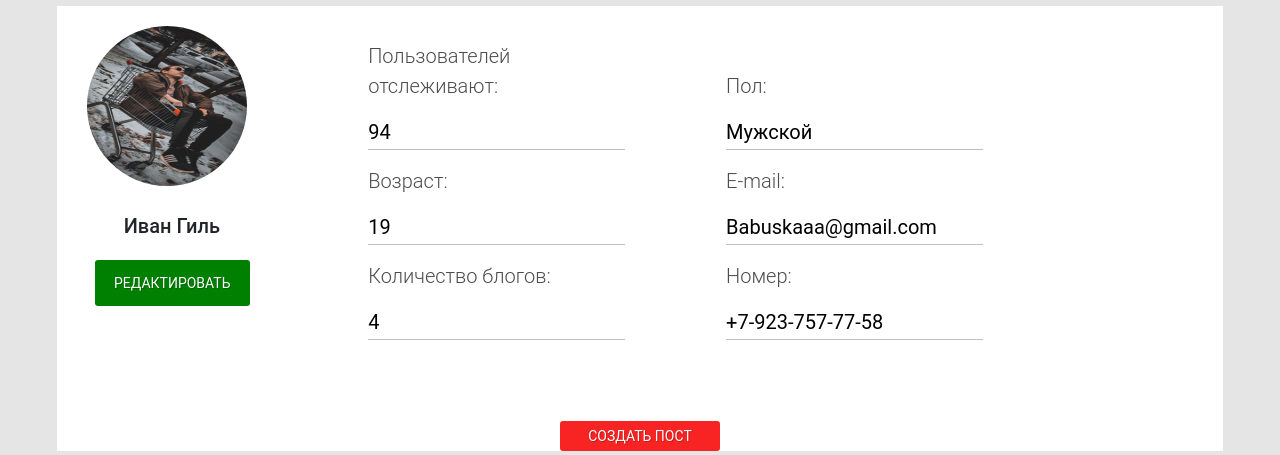
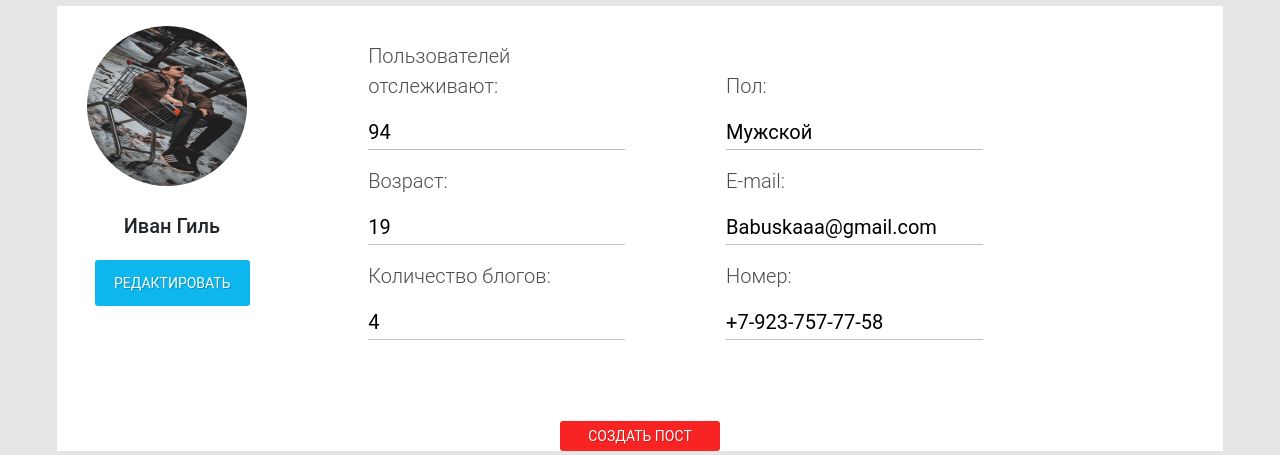
Before and after one commit to eoneigil/Project-vpd, a plain HTML site: page project vpd/js/profile.html in a window 1280 px wide. Shown: the part 121-576 px from the top of the page. Drawn offline with Linux system fonts and the light colour scheme.

Commit message:
Update profile.html

```diff
--- a/project vpd/js/profile.html
+++ b/project vpd/js/profile.html
@@ -48,7 +48,7 @@
             <div class="photo">
                 <img src="../img/photo.jpg" alt="" class="round">
                 <div class="photo_descr">Иван Гиль</div>
-                <button class="button_red show">Редактировать</button>
+                <button class="button_red color">Редактировать</button>
             </div>
             <div class="polya col-md-4 offset-md-1">
                 <div class="txt_nazv">Пользователей отслеживают:</div>
```
